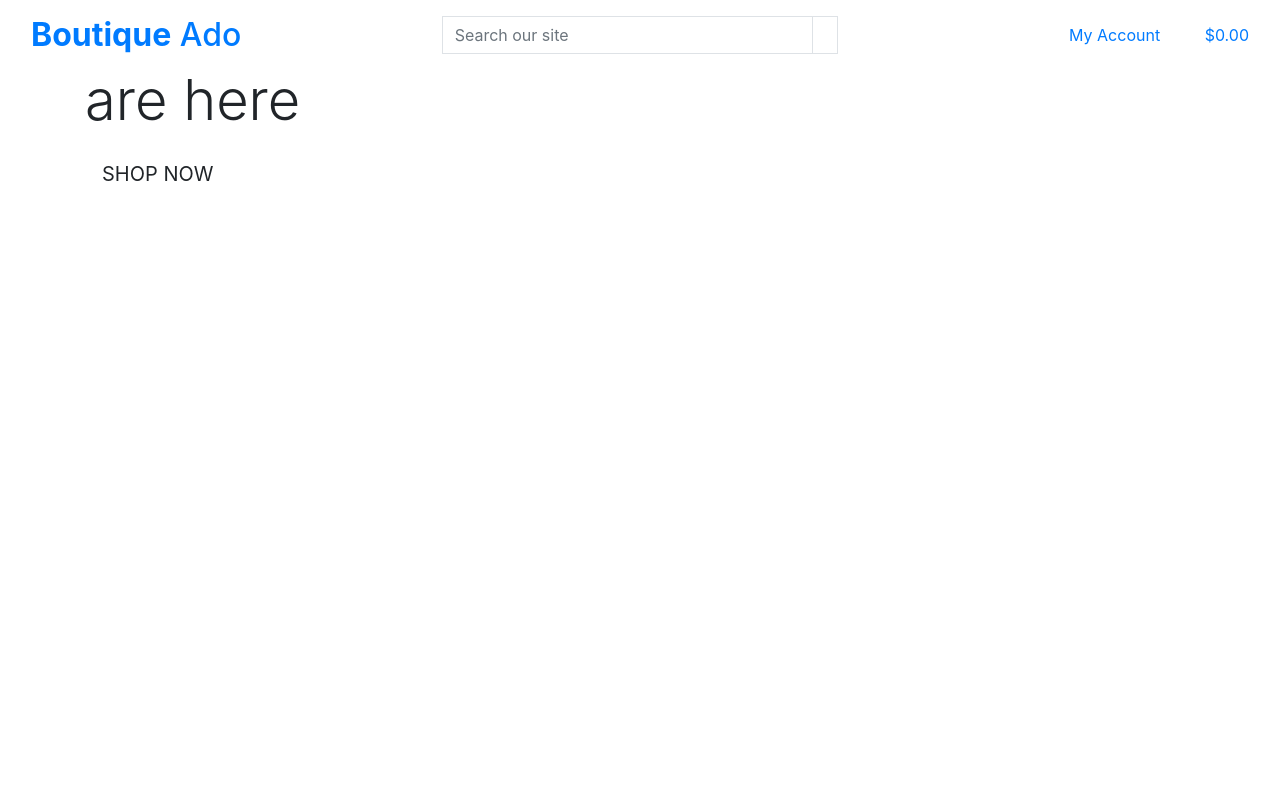
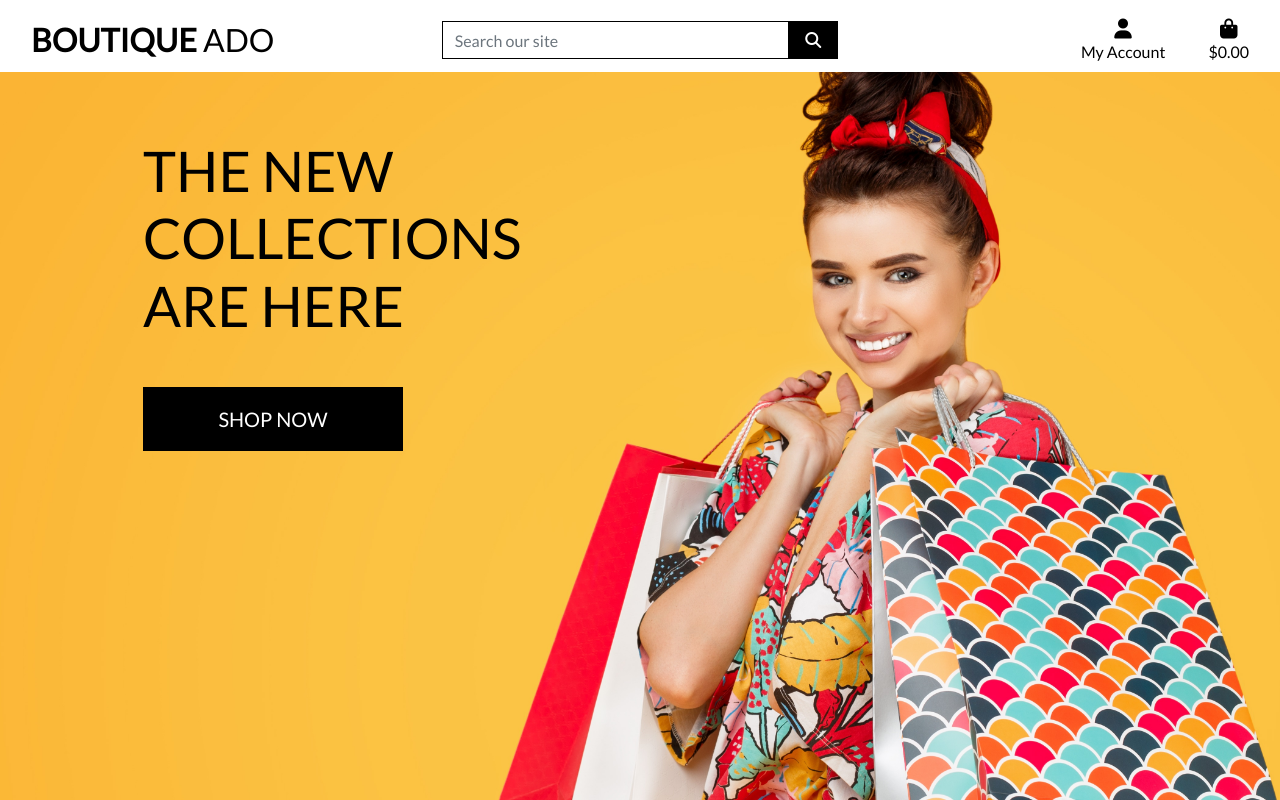
Before and after one commit to maxwellsor169/boutique_ado_v1, a Django app: page / in a window 1280 px wide. Run offline with Django 3.2, Linux system fonts and the light colour scheme; some libraries are stand-ins or nearby versions.

Commit message:
Completed homepage header and css

```diff
--- a/boutique_ado/urls.py
+++ b/boutique_ado/urls.py
@@ -15,9 +15,11 @@
 """
 from django.contrib import admin
 from django.urls import path, include
+from django.conf import settings
+from django.conf.urls.static import static
 
 urlpatterns = [
     path('admin/', admin.site.urls),
     path('accounts/', include('allauth.urls')),
     path('', include('home.urls')),
-]
+] + static(settings.MEDIA_URL, document_root=settings.MEDIA_ROOT)
--- a/home/templates/home/index.html
+++ b/home/templates/home/index.html
@@ -4,19 +4,19 @@
 {% block page_header %}
 <div class="container heder-container">
     <div class="row">
-        <div class="col"></div>
+        <div class=""></div>
     </div>
 </div>
 {% endblock %}
 
 {% block content %}
     <div class="container h-100">
-        <div class="row">
+        <div class="row h-100">
             <div class="col-7 col-md-6 my-auto">
                 <h1 class="display-4 logo-font text-black">
                     The new collections are here
                 </h1>
-                <div my-5>
+                <div class="my-5">
                     <h4>
                         <a href="" class="shop-now-button btn btn-lg rounded-0 text-uppercase py-3">Shop Now</a>
                     </h4>
--- /dev/null
+++ b/static/css/base.css
@@ -0,0 +1,81 @@
+html {
+    height: 100%;
+}
+
+body {
+    background: url('/media/homepage_background_cropped.jpg') no-repeat center center fixed;
+    background-size: cover;
+    height: calc(100vh - 164px);
+    color: #555;
+    font-family: 'Lato';
+}
+
+/* from Bulma */
+.icon {
+    align-items: center;
+    display: inline-flex;
+    justify-content: center;
+    height: 1.5rem;
+    width: 1.5rem;
+}
+
+.logo-font {
+    text-transform: uppercase;
+}
+
+.main-logo-link {
+    width: fit-content;
+}
+
+.shop-now-button {
+    background: black;
+    color: white;
+    min-width: 260px;
+}
+
+.btn-black {
+    background: black;
+    color: white;
+}
+
+.shop-now-button:hover,
+.shop-now-button:active,
+.shop-now-button:focus,
+.btn-black:hover,
+.btn-black:active,
+.btn-black:focus {
+    background: #222;
+    color: white;
+}
+
+.text-black {
+    color: #000 !important;
+}
+
+.border-black {
+    border: 1px solid black !important;
+}
+
+/* -------------------------------- Media Queries */
+
+/* Slightly larger container on xl screens */
+@media (min-width: 1200px) {
+  .container {
+    max-width: 80%;
+  }
+}
+
+/* fixed top navbar only on medium and up */
+@media (min-width: 992px) {
+    .fixed-top-desktop-only {
+        position: fixed;
+        top: 0;
+        right: 0;
+        left: 0;
+        z-index: 1030;
+    }
+
+    .header-container {
+        padding-top: 164px;
+    }
+}
--- a/templates/base.html
+++ b/templates/base.html
@@ -15,12 +15,15 @@
 
     {% block corecss %}
       <link rel="stylesheet" href="https://cdn.jsdelivr.net/npm/bootstrap@4.6.2/dist/css/bootstrap.min.css" integrity="sha384-xOolHFLEh07PJGoPkLv1IbcEPTNtaed2xpHsD9ESMhqIYd0nLMwNLD69Npy4HI+N" crossorigin="anonymous">
+      <link rel="stylesheet" href="https://fonts.googleapis.com/css?family=Lato&display=swap">
+      <link rel="stylesheet" href="{% static 'css/base.css' %}">
     {% endblock %}
 
     {% block extra_css %}
     {% endblock %}
 
     {% block corejs %}
+      <script src="https://kit.fontawesome.com/976a167cb1.js" crossorigin="anonymous"></script>
       <script src="https://cdn.jsdelivr.net/npm/jquery@3.5.1/dist/jquery.min.js" integrity="sha256-9/aliU8dGd2tb6OSsuzixeV4y/faTqgFtohetphbbj0=" crossorigin="anonymous"></script>
       <script src="https://cdn.jsdelivr.net/npm/bootstrap@4.6.2/dist/js/bootstrap.bundle.min.js" integrity="sha384-Fy6S3B9q64WdZWQUiU+q4/2Lc9npb8tCaSX9FK7E8HnRr0Jz8D6OP9dO5Vg3Q9ct" crossorigin="anonymous"></script>
     {% endblock %}
```
Also changed, not shown: boutique_ado/settings.py (+6 -4 lines), db.sqlite3, media/homepage_background_cropped.jpg (added). Lines whose indentation alone changed are shown as unchanged.
